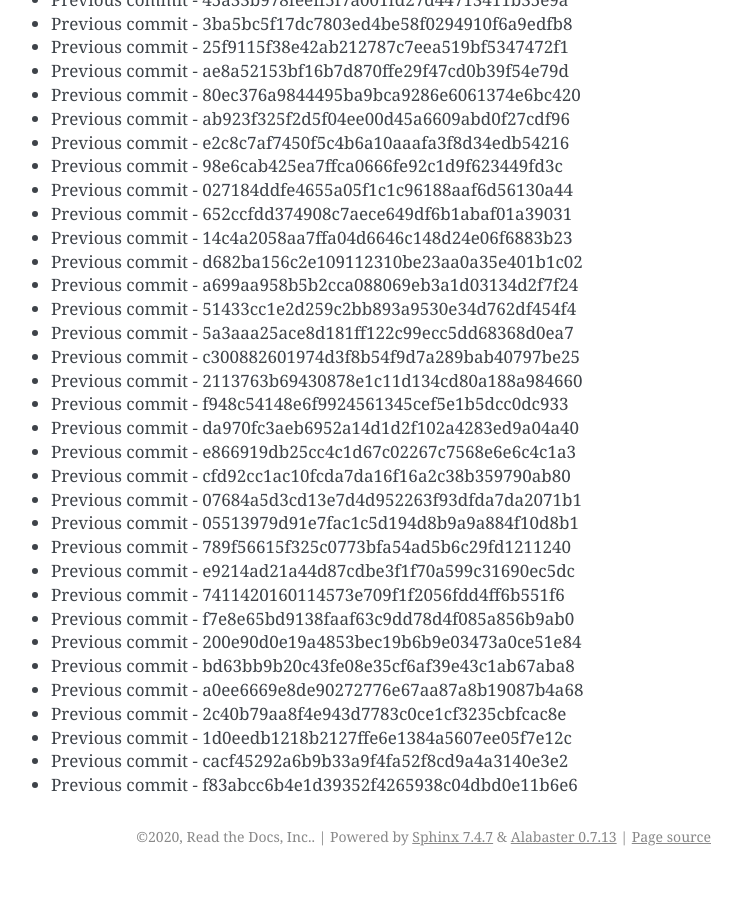
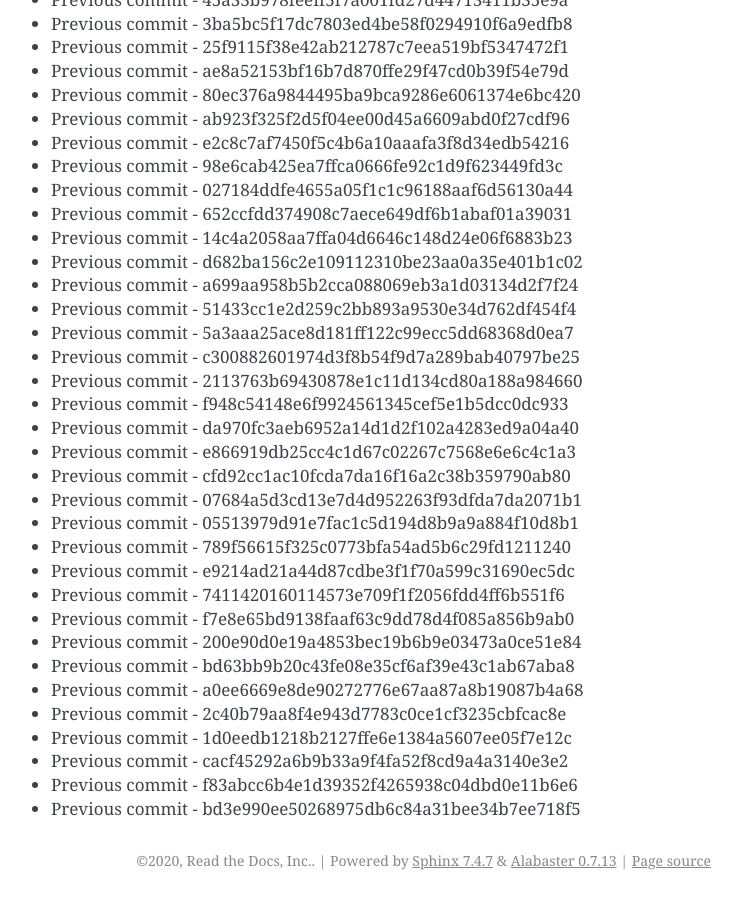
Before and after one commit to readthedocs/rtd-git-stresstest, a Sphinx documentation site: the page built from docs/updates.rst, in a window 1280 px wide and 900 px high, scrolled down 68334 px. Shown: the whole window, without its empty margins (399-1141 px from the left). Built offline with Sphinx 7.4.7, drawn with Linux system fonts in a browser that asks for light colours; before the commit the page ends 69210 px from its top, so only the background shows below that.

Commit message:
Generating commit from previous: bd3e990ee50268975db6c84a31bee34b7ee718f5

```diff
--- a/docs/updates.rst
+++ b/docs/updates.rst
@@ -2903,3 +2903,4 @@ It can be tested for any performance characteristics.
 * Previous commit - 1d0eedb1218b2127ffe6e1384a5607ee05f7e12c
 * Previous commit - cacf45292a6b9b33a9f4fa52f8cd9a4a3140e3e2
 * Previous commit - f83abcc6b4e1d39352f4265938c04dbd0e11b6e6
+* Previous commit - bd3e990ee50268975db6c84a31bee34b7ee718f5
```
